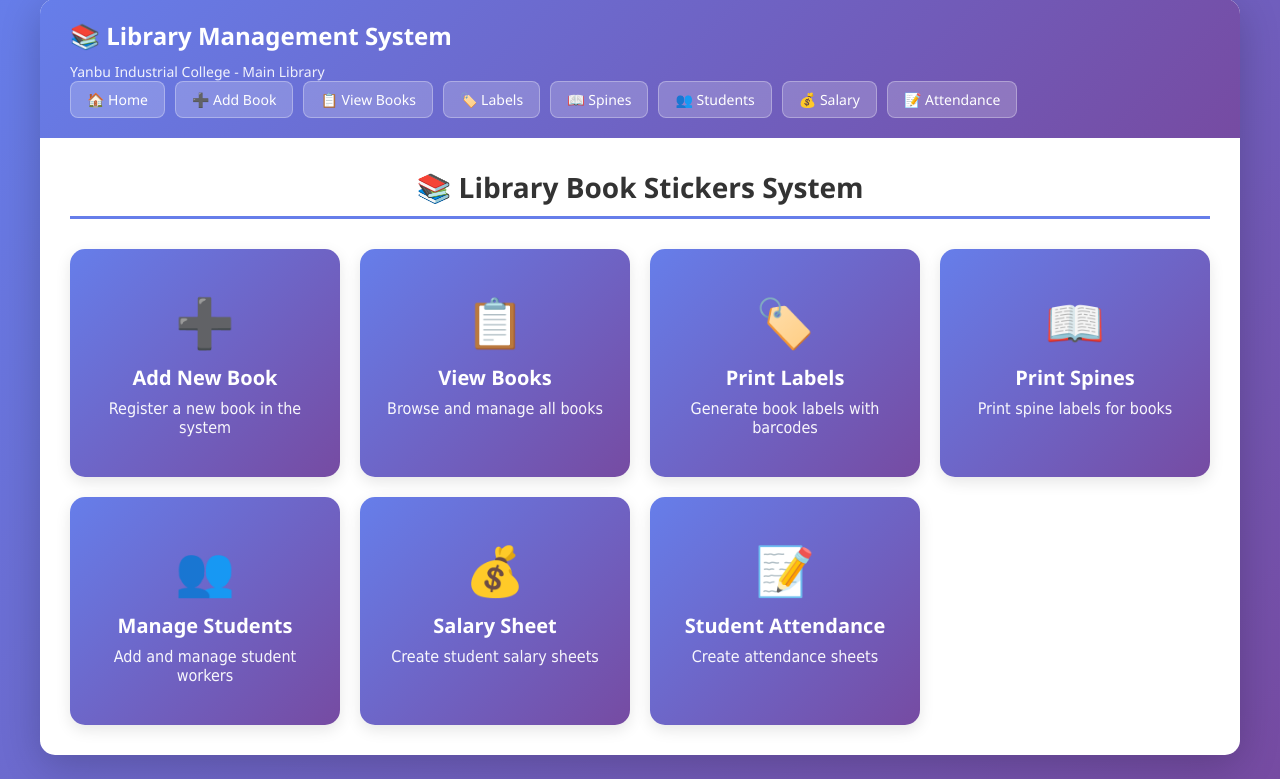
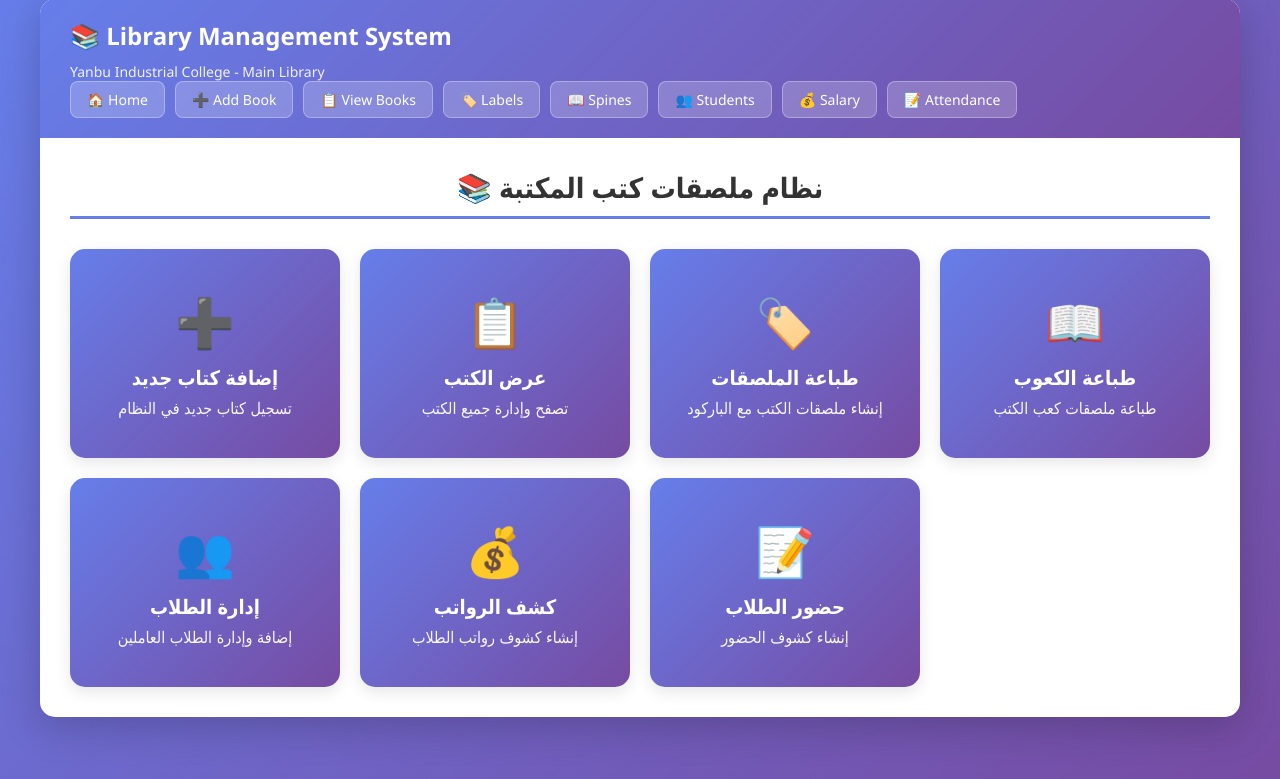
Before and after one commit to Abdallah-Sami/LibaryProject, a PHP site: page / in a window 1280 px wide. Shown: the part 21-800 px from the top of the page. Run offline with PHP 8.4, Linux system fonts and the light colour scheme.

Commit message:
ترجمة ميزات صفحة الهوم إلى العربية
Translate home page feature cards (titles and descriptions) from English to Arabic

https://claude.ai/code/session_01U6J6LQZRjXnVabQ1h5qquE

```diff
--- a/index.php
+++ b/index.php
@@ -1,49 +1,49 @@
 <?php include 'header.php'; ?>
 
 <div class="content">
-    <h2 class="page-title">📚 Library Book Stickers System</h2>
+    <h2 class="page-title">📚 نظام ملصقات كتب المكتبة</h2>
 
     <div class="home-grid">
         <a href="add_book.php" class="home-card">
             <div style="font-size: 48px;">➕</div>
-            <h3>Add New Book</h3>
-            <p>Register a new book in the system</p>
+            <h3>إضافة كتاب جديد</h3>
+            <p>تسجيل كتاب جديد في النظام</p>
         </a>
 
         <a href="view_books.php" class="home-card">
             <div style="font-size: 48px;">📋</div>
-            <h3>View Books</h3>
-            <p>Browse and manage all books</p>
+            <h3>عرض الكتب</h3>
+            <p>تصفح وإدارة جميع الكتب</p>
         </a>
 
         <a href="print_label.php" class="home-card">
             <div style="font-size: 48px;">🏷️</div>
-            <h3>Print Labels</h3>
-            <p>Generate book labels with barcodes</p>
+            <h3>طباعة الملصقات</h3>
+            <p>إنشاء ملصقات الكتب مع الباركود</p>
         </a>
 
         <a href="print_spine.php" class="home-card">
             <div style="font-size: 48px;">📖</div>
-            <h3>Print Spines</h3>
-            <p>Print spine labels for books</p>
+            <h3>طباعة الكعوب</h3>
+            <p>طباعة ملصقات كعب الكتب</p>
         </a>
 
         <a href="manage_students.php" class="home-card">
             <div style="font-size: 48px;">👥</div>
-            <h3>Manage Students</h3>
-            <p>Add and manage student workers</p>
+            <h3>إدارة الطلاب</h3>
+            <p>إضافة وإدارة الطلاب العاملين</p>
         </a>
 
         <a href="salary_sheet.php" class="home-card">
             <div style="font-size: 48px;">💰</div>
-            <h3>Salary Sheet</h3>
-            <p>Create student salary sheets</p>
+            <h3>كشف الرواتب</h3>
+            <p>إنشاء كشوف رواتب الطلاب</p>
         </a>
 
         <a href="attendance_form.php" class="home-card">
             <div style="font-size: 48px;">📝</div>
-            <h3>Student Attendance</h3>
-            <p>Create attendance sheets</p>
+            <h3>حضور الطلاب</h3>
+            <p>إنشاء كشوف الحضور</p>
         </a>
     </div>
 </div>
```
